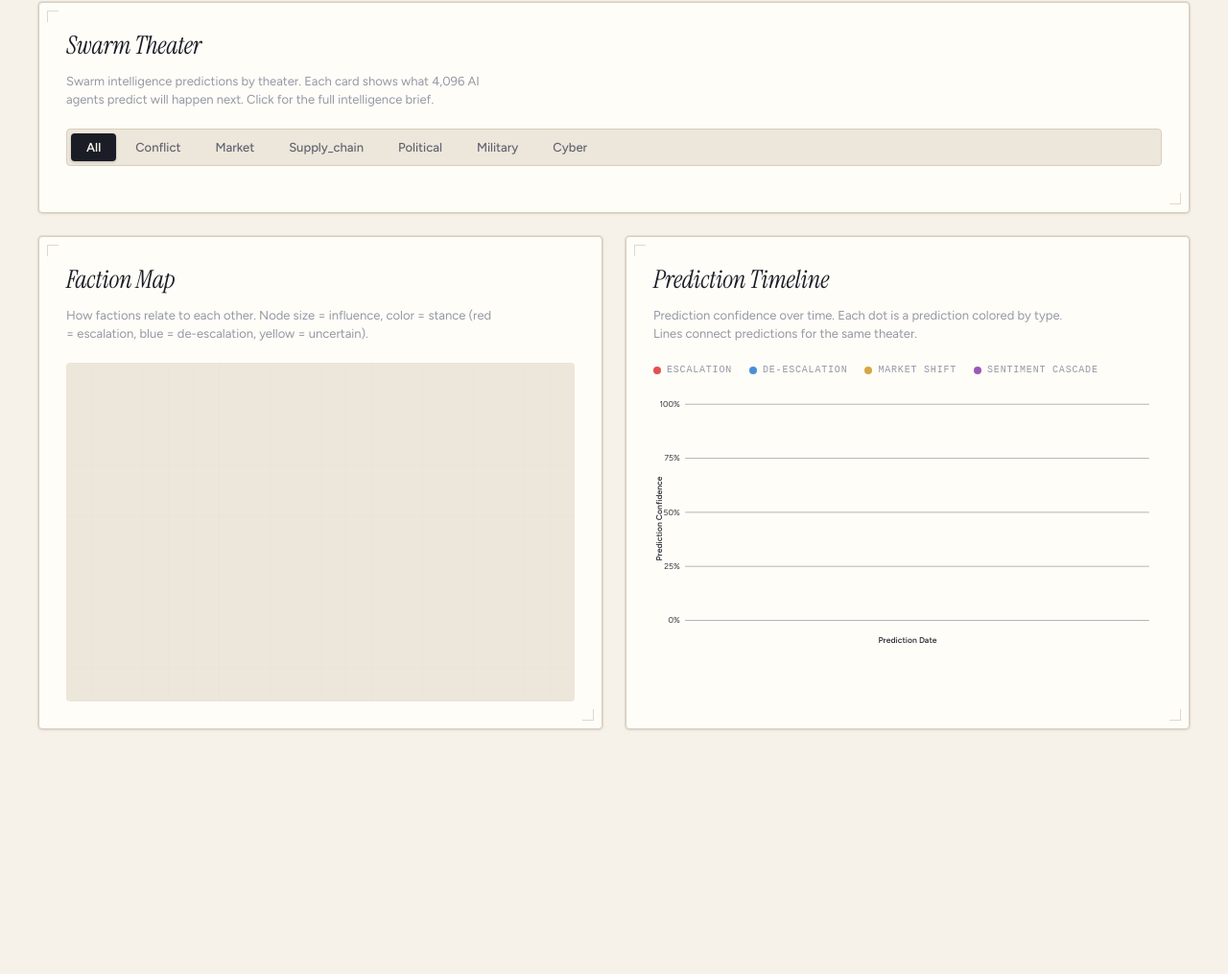
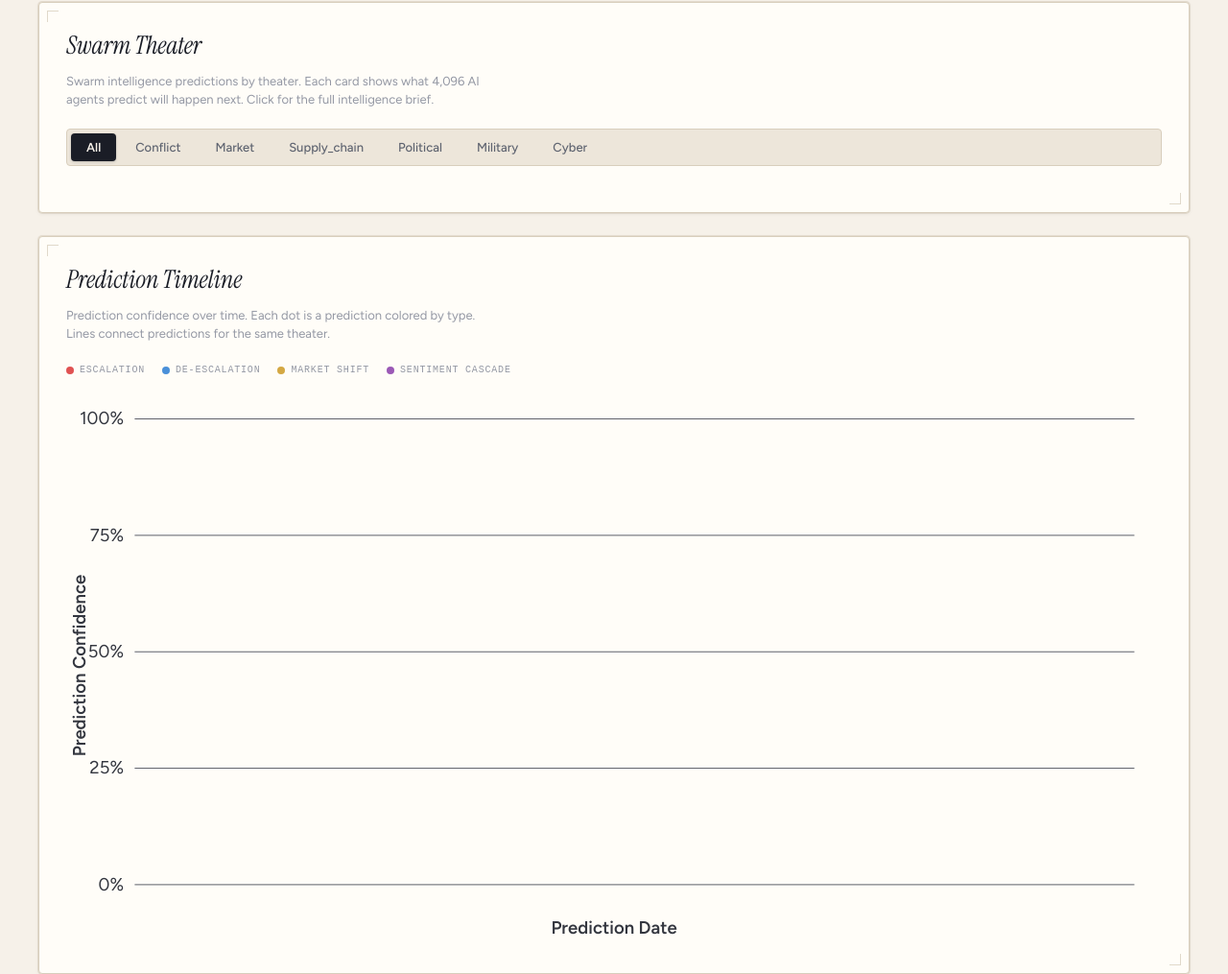
Before and after one commit to kingsleyonoh/swarm-intelligence-gateway, a website built with Vite: page packages/frontend/index.html in a window 1280 px wide. Shown: the part 977-1992 px from the top of the page at 96% size. Before the commit the page ends 1769 px from the top, so only its background shows below. Built offline with nearby package versions, Linux system fonts and the light colour scheme; no server answers; files whose address does not match are found by name; a web font is replaced by a local one; what globe.gl would draw is missing.

Commit message:
fix(frontend): stack panels full-width — prediction timeline above faction map
All panels now span full width. Order: Swarm Theater → Prediction Timeline
→ Faction Map. No more cramped side-by-side layout.

```diff
--- a/packages/frontend/src/config/variants/swarm.ts
+++ b/packages/frontend/src/config/variants/swarm.ts
@@ -28,12 +28,12 @@ export const swarmVariant: VariantConfig = {
       expanded: true,
     },
     {
-      id: 'faction-map',
+      id: 'prediction-timeline',
       order: 20,
       expanded: false,
     },
     {
-      id: 'prediction-timeline',
+      id: 'faction-map',
       order: 30,
       expanded: false,
     },
--- a/packages/frontend/src/styles.css
+++ b/packages/frontend/src/styles.css
@@ -347,9 +347,8 @@ body::after {
   width: 100%;
 }
 
-/* Hero panel (Swarm Theater) spans full width */
-#panel-container .panel:first-child { grid-column: 1 / -1; }
-/* Faction Map + Prediction Timeline sit side by side */
+/* All panels stack full width */
+#panel-container .panel { grid-column: 1 / -1; }
 
 /* ── Panel ────────────────────────────────────────────────────────── */
 .panel {
```
Also changed, not shown: packages/frontend/tests/config/variant.test.ts (+1 -1 lines), packages/frontend/tests/core/variant-loader.test.ts (+3 -3 lines).
